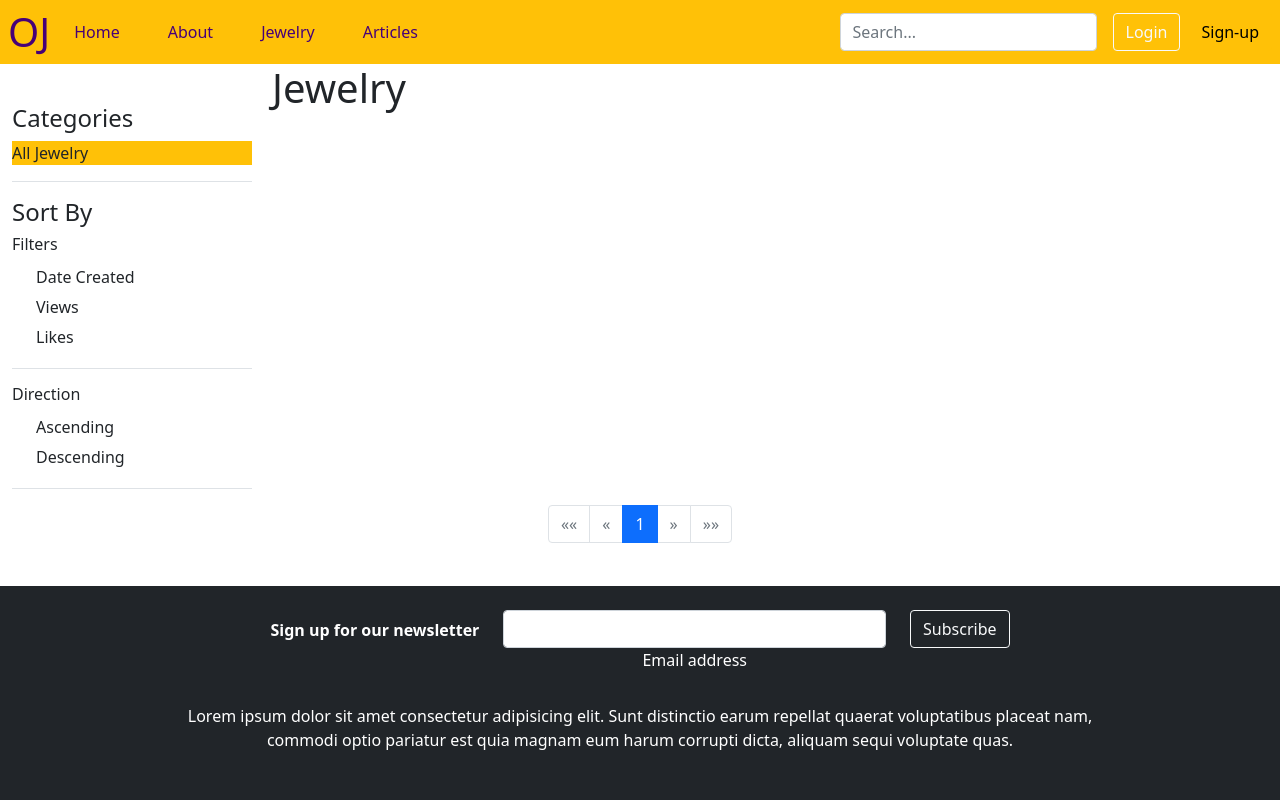
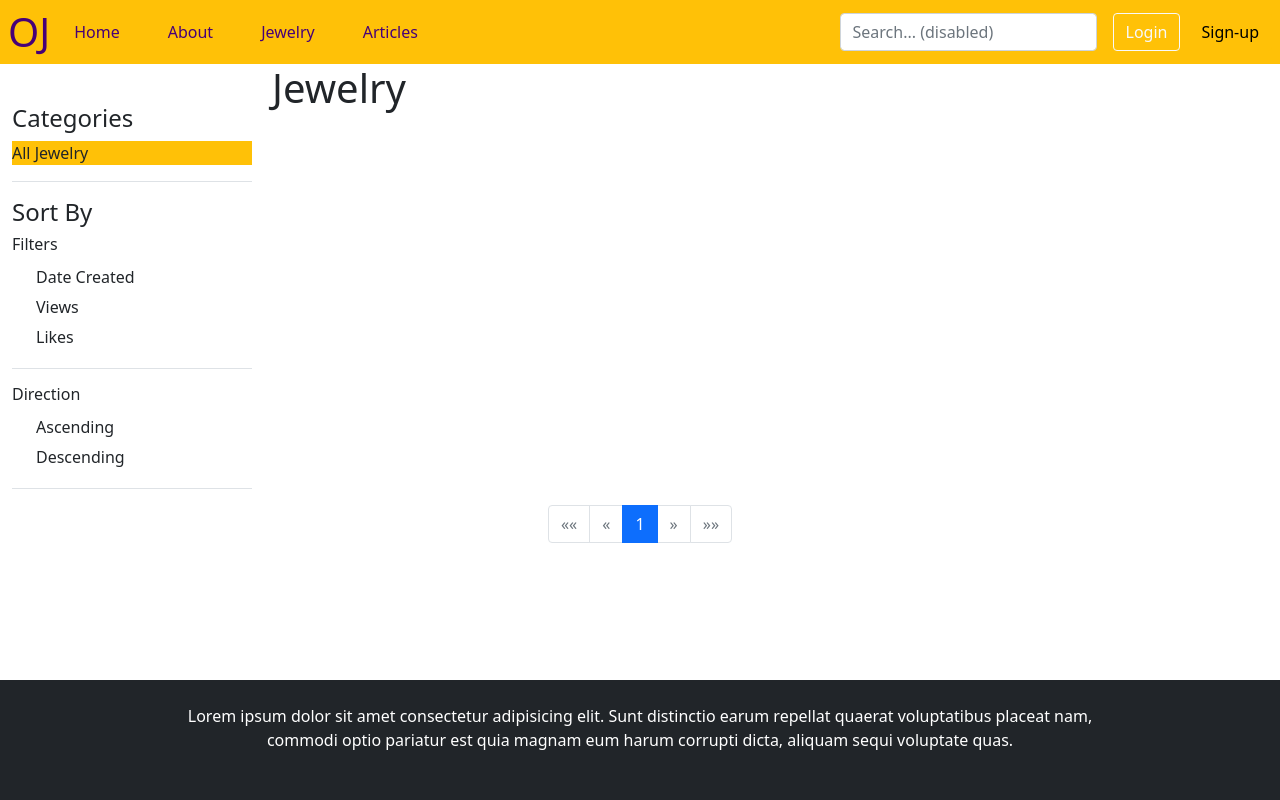
Before and after one commit to azzeloof/osj, a Django app: page /jewelry/ in a window 1280 px wide. Run offline with Django 4.2, Linux system fonts and the light colour scheme; data that the repository does not hold is empty; some libraries are stand-ins or nearby versions.

Commit message:
alpha deployment prep

```diff
--- a/osj/osj/settings.py
+++ b/osj/osj/settings.py
@@ -131,7 +131,7 @@ USE_TZ = True
 
 STATIC_URL = 'static/'
 #STATICFILES_DIRS = (os.path.join(BASE_DIR, 'static'), )
-#STATIC_ROOT = os.path.join(BASE_DIR, 'staticfiles')
+STATIC_ROOT = os.path.join(BASE_DIR, 'static')
 MEDIA_URL = '/media/'
 MEDIA_ROOT = os.path.join(BASE_DIR, 'media')
 
--- a/osj/pages/templates/pages/base.html
+++ b/osj/pages/templates/pages/base.html
@@ -41,7 +41,7 @@
                     </li>
                 </ul>
                 <form class="col-12 col-lg-auto mb-3 mb-lg-0 me-lg-3">
-                    <input type="search" class="form-control form-control-dark" placeholder="Search..." aria-label="Search">
+                    <input type="search" class="form-control form-control-dark" placeholder="Search... (disabled)" style="pointer-events: none;" saria-label="Search">
                   </form>
                 {% if user.is_authenticated %}
                     <div class="dropdown text-end">
@@ -54,7 +54,7 @@
                         </a>
                         <ul class="dropdown-menu text-small" aria-labelledby="dropdownUser1" style="">
                         <li><a class="dropdown-item" href="/jewelry/new">New Jewelry Piece</a></li>
-                        <li><a class="dropdown-item" href="/articles/new">New Article</a></li>
+                        <li><a class="dropdown-item disabled" href="/articles/new">New Article</a></li>
                         <li><a class="dropdown-item" href="/user/{{ currentuserprofile.slug }}">Profile</a></li>
                         <li><hr class="dropdown-divider"></li>
                         <li><a class="dropdown-item" href="/auth/logout">Sign out</a></li>
@@ -81,38 +81,34 @@
 
       <!-- Section: Form -->
       <section class="">
+
+        <!--
+
         <form action="">
-          <!--Grid row-->
           <div class="row d-flex justify-content-center">
-            <!--Grid column-->
             <div class="col-auto">
               <p class="pt-2">
                 <strong>Sign up for our newsletter</strong>
               </p>
             </div>
-            <!--Grid column-->
 
-            <!--Grid column-->
             <div class="col-md-5 col-12">
-              <!-- Email input -->
               <div class="form-outline form-white mb-4">
                 <input type="email" id="form5Example21" class="form-control" />
                 <label class="form-label" for="form5Example21">Email address</label>
               </div>
             </div>
-            <!--Grid column-->
 
-            <!--Grid column-->
             <div class="col-auto">
-              <!-- Submit button -->
               <button type="submit" class="btn btn-outline-light mb-4">
                 Subscribe
               </button>
             </div>
-            <!--Grid column-->
           </div>
-          <!--Grid row-->
         </form>
+
+      -->
+
       </section>
       <!-- Section: Form -->
 
```
Also changed, not shown: 1 other file.
